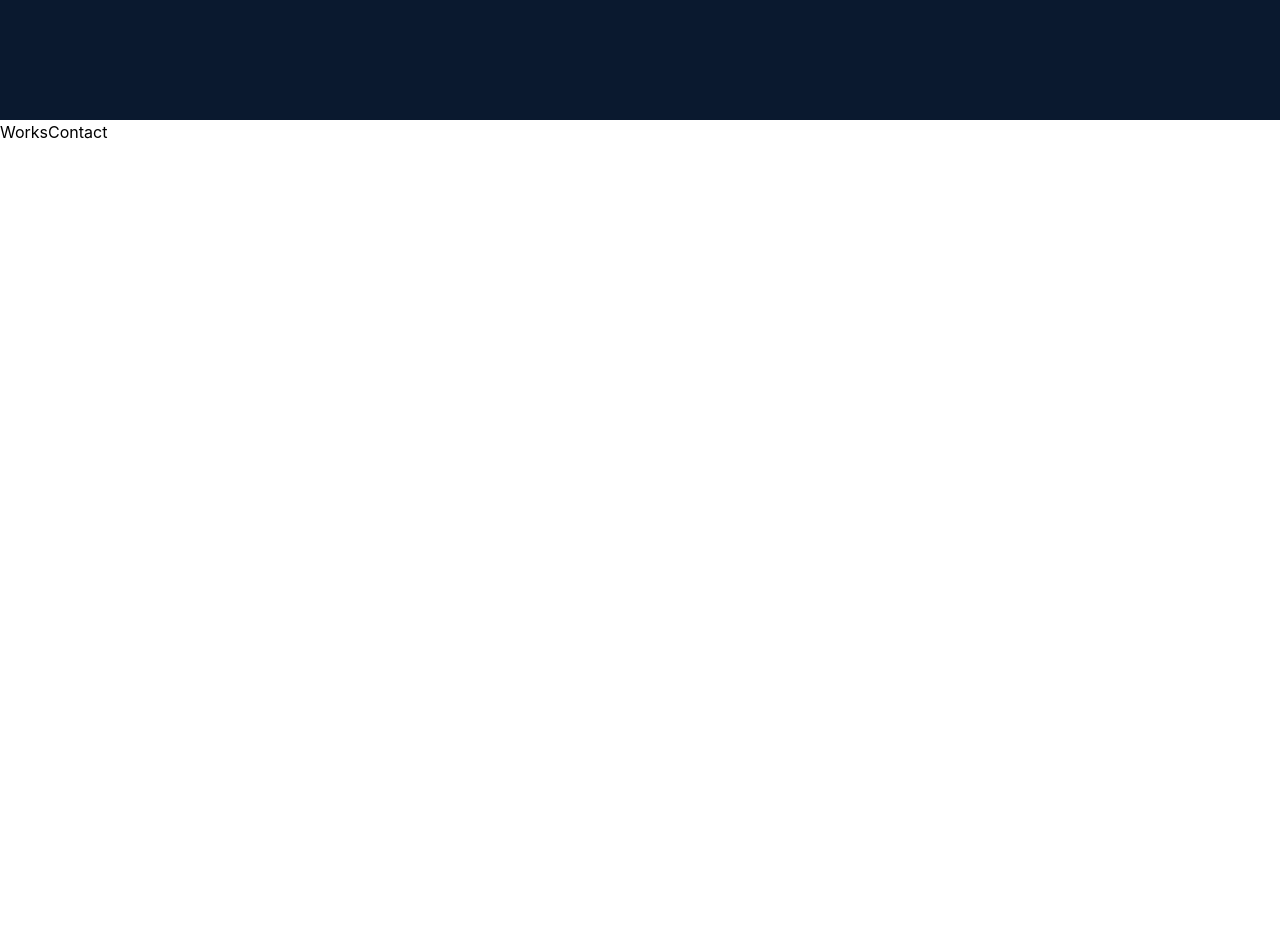
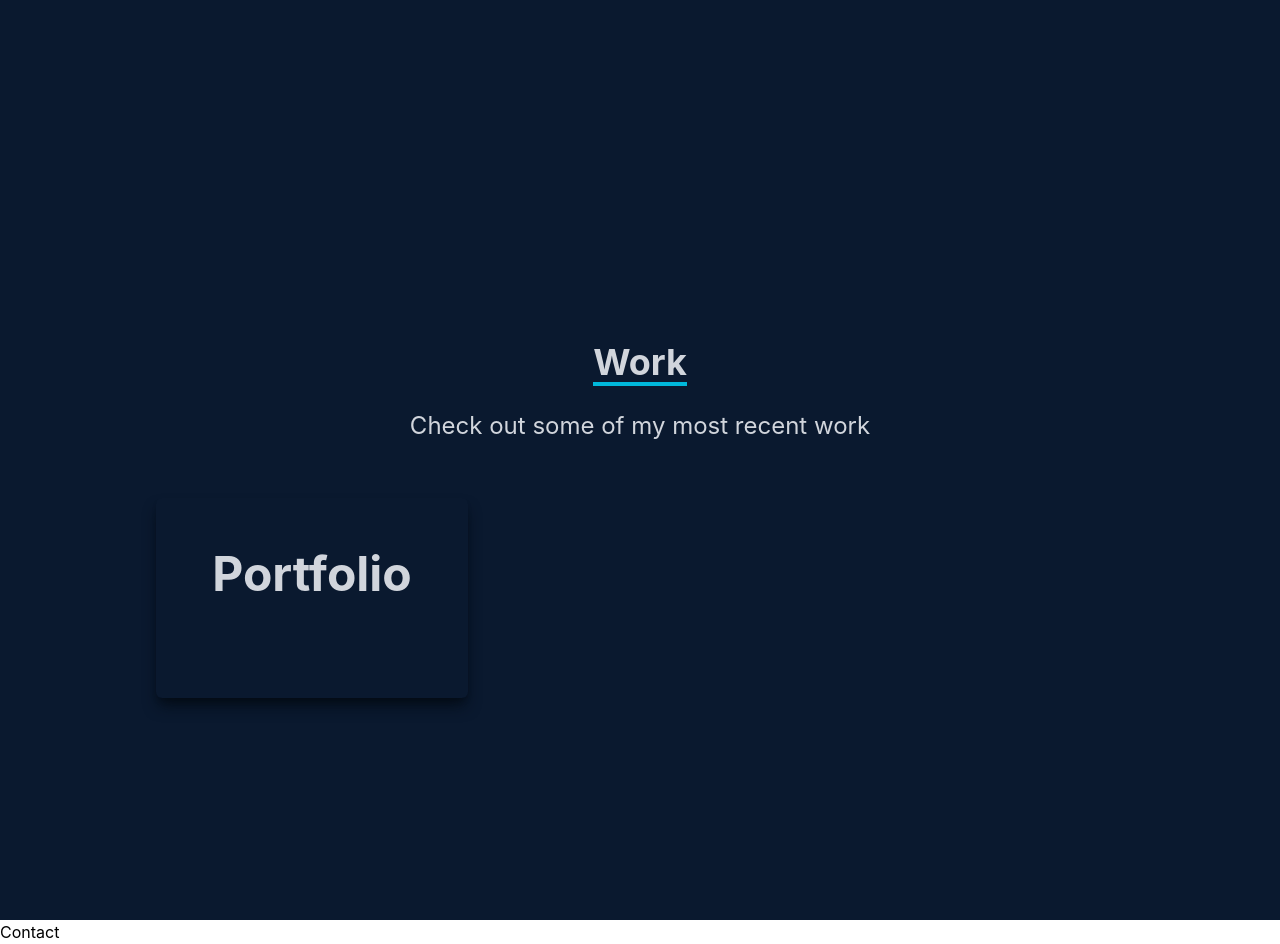
Before and after one commit to Nahjuu/portfolio, a React (Vite) app: page / in a window 1280 px wide. Shown: the part 2280-3224 px from the top of the page. Before the commit the page ends 2424 px from the top, so only its background shows below. Built offline with nearby package versions, Linux system fonts and the light colour scheme.

Commit message:
Added the Works section, still working on cards looks, plain backgroud color for now, looking forward to add project photos as background next session

```diff
--- a/src/components/Works.jsx
+++ b/src/components/Works.jsx
@@ -1,11 +1,39 @@
 import React from 'react';
 
-function Works(){
-    return(
-        <>
-        Works
-        </>
-    )
-}
+const Works = () => {
+  return (
+    // Main container with responsive height
+    <div name='work' className='w-full md:h-screen text-gray-300 bg-[#0a192f]'>
+      <div className='max-w-[1000px] mx-auto p-4 flex flex-col justify-center w-full h-full'>
+        {/* Section header */}
+        <div className='pb-8 w-full flex justify-center items-center flex-col'>
+          <p className='text-4xl font-bold inline border-b-4 text-gray-300 border-cyan-500'>Work</p>
+          <p className='py-6 text-2xl'>Check out some of my most recent work</p>
+        </div>
+
+        {/* Project grid */}
+        <div className='grid sm:grid-cols-2 md:grid-cols-3 gap-4'>
+          {/* Project card with hover overlay */}
+          <div
+
+            className='active:scale-95 transition-all duration-300 cursor-pointer shadow-lg shadow-[#040c16] group container rounded-md flex justify-center items-center mx-auto content-div'
+          >
+
+            <div className=' flex justify-center items-center flex-col'>
+              <span className='opacity-0 group-hover:opacity-100 transition-opacity duration-650 text-lg font-bold text-white tracking-wider'>Project Title</span>
+              <p className='opacity-0 group-hover:opacity-100 transition-opacity duration-650 text-center'>Project description</p>
+              <h1 className="opacity-100 group-hover:opacity-0 transition-opacity duration-650 items-center justify-center text-5xl font-bold">Portfolio</h1>
+              <div className='opacity-0 group-hover:opacity-100 transition-opacity duration-650 pt-8 text-center'>
+                <a href='/'><button className='cursor-pointer text-center rounded-lg px-4 py-3 m-2 bg-white text-gray-700 font-bold text-lg'>Demo</button></a>
+                <a href='/'><button className='cursor-pointer text-center rounded-lg px-4 py-3 m-2 bg-white text-gray-700 font-bold text-lg'>Code</button></a>
+              </div>
+            </div>
+          </div>
+
+        </div>
+      </div>
+    </div>
+  );
+};
 
 export default Works;
```
